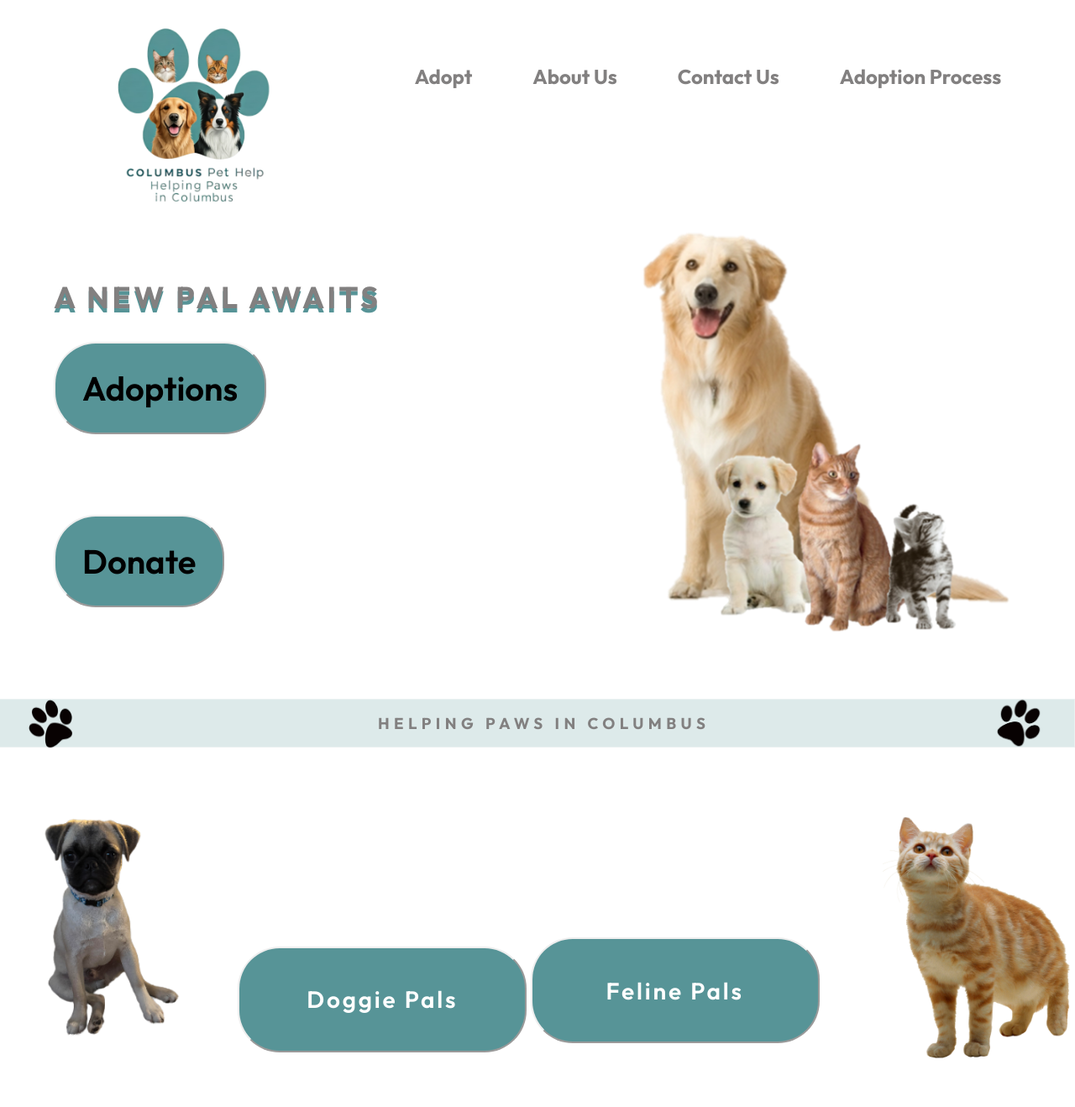
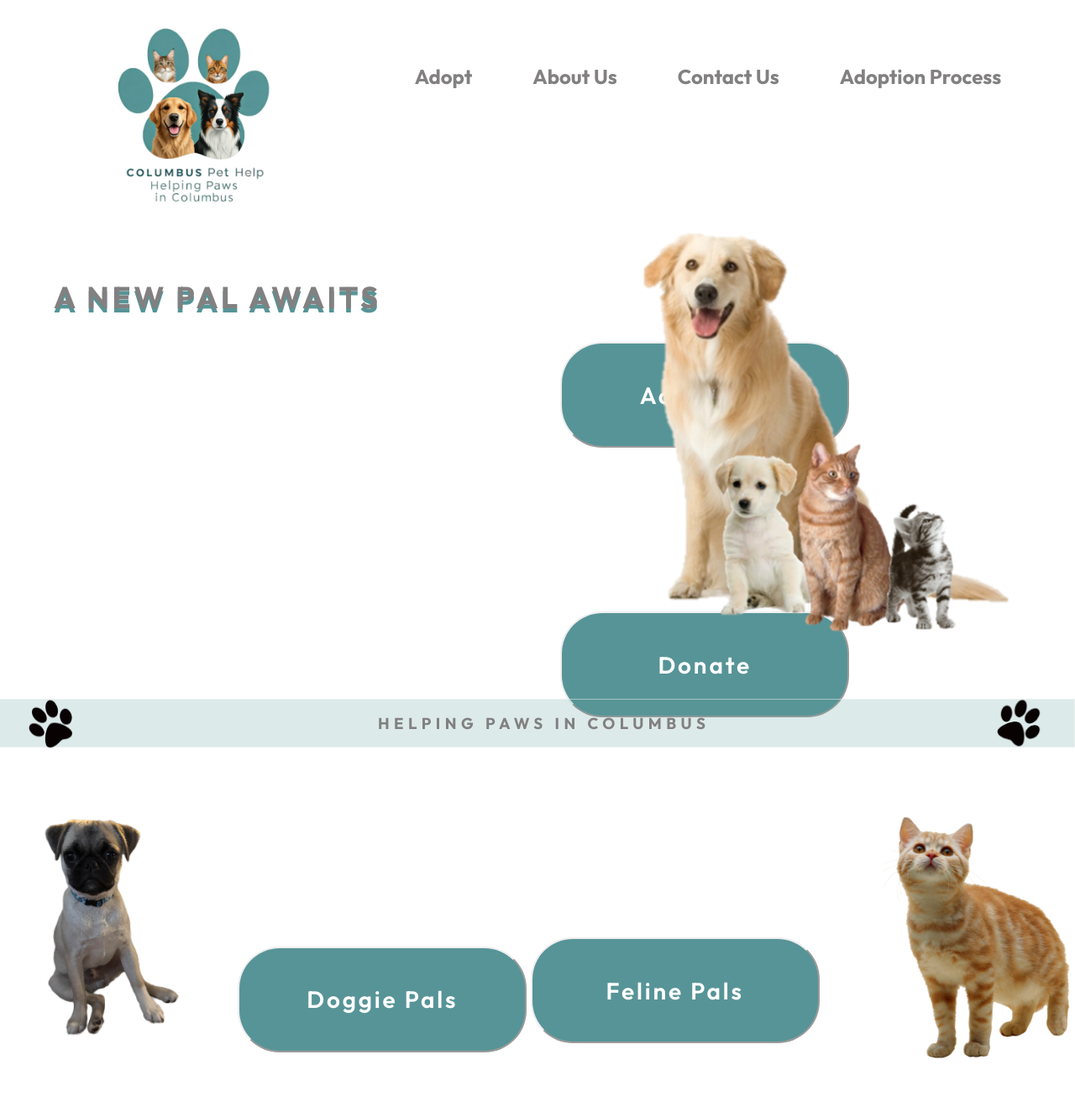
Before and after one commit to zl-conley/projectwebsite, a Flask app: page / in a window 1280 px wide. Shown: the part 13-1331 px from the top of the page at 84% size. Run offline with Flask 3, Linux system fonts and the light colour scheme; some libraries are stand-ins or nearby versions.

Commit message:
Update homepage.html

```diff
--- a/templates/homepage.html
+++ b/templates/homepage.html
@@ -171,8 +171,8 @@
                                     <h2 class="anewpal_one ui heading size-headingmd">A new pal awaits</h2>
                                 </div>
                                 <div class="columnadoptions">
-                                    <button onclick="window.location.href='{{ url_for('dog') }}'" class="dogs ui button blue_gray_500 size-md fill round" style="height: 110px;">Adoptions</button>
-                                    <button onclick="window.location.href='{{ url_for('dog') }}'" class="dogs ui button blue_gray_500 size-md fill round" style="height: 110px;">Donate</button>
+                                    <button onclick="window.location.href='{{ url_for('adopt') }}'" class="doggie_pals ui button blue gray 500 size-sm fill round">Adoptions</button>
+                                    <button onclick="window.location.href='{{ url_for('donete') }}'" class="doggie_pals ui button blue gray 500 size-sm fill round">Donate</button>
                                 </div>
                             </div>
                             <div class="columnpawpaw-1">
```
